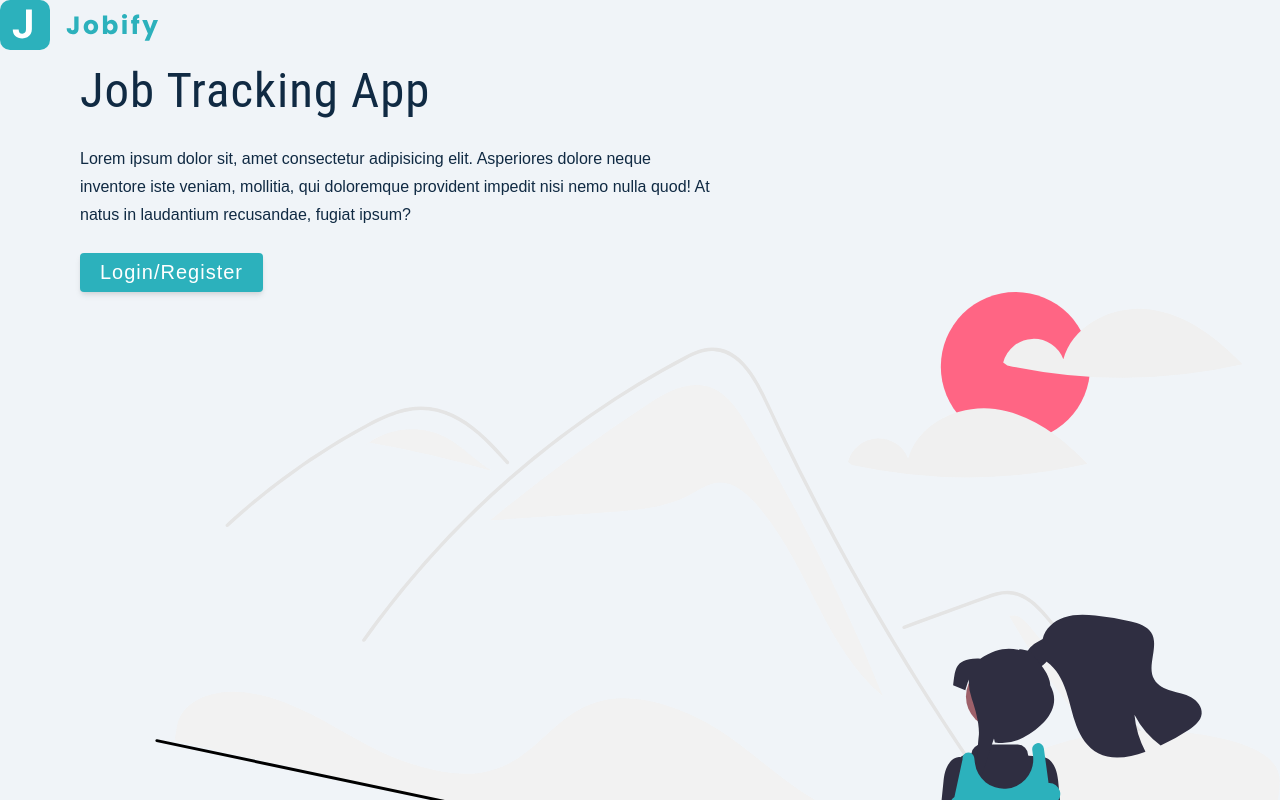
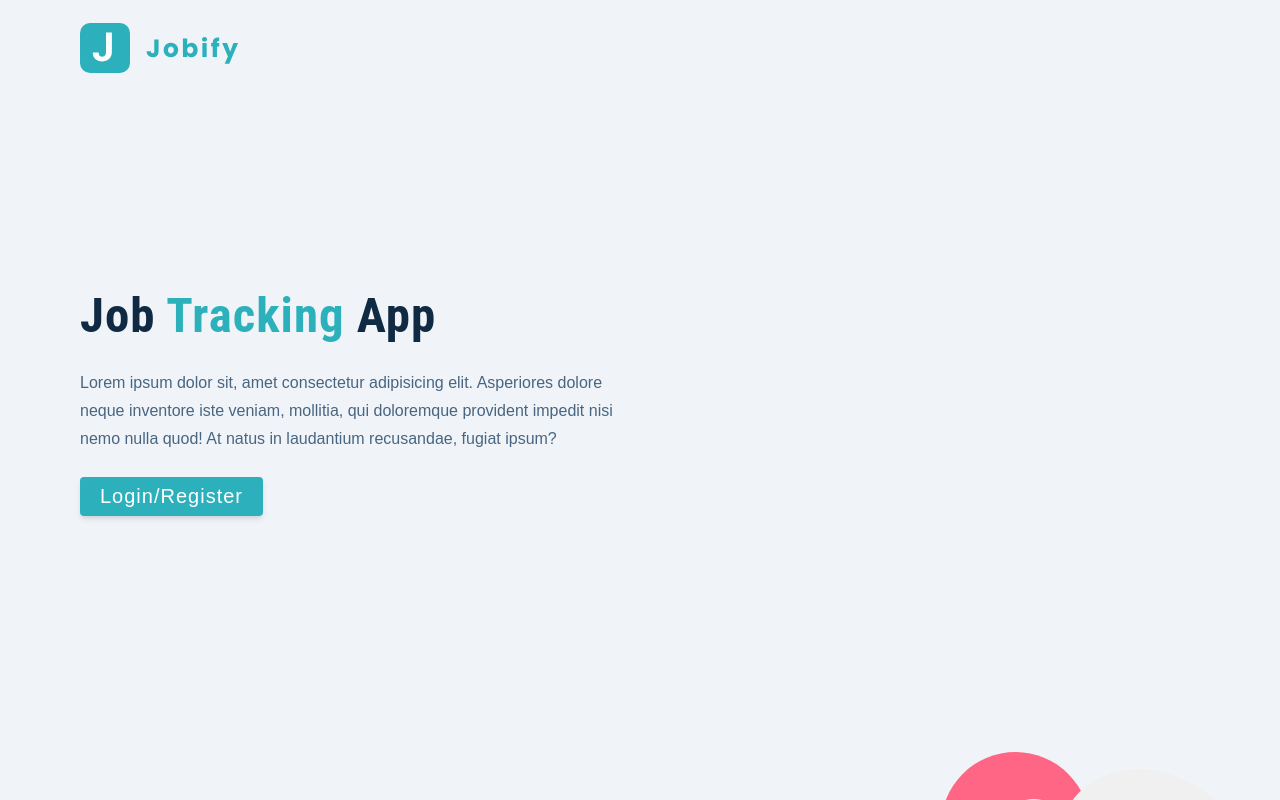
Before and after one commit to nick-tester/jobify, a React (Create React App) app in the folder client/: page / in a window 1280 px wide. Shown: the top 800 px of the page. Built offline with nearby package versions, Linux system fonts and the light colour scheme.

Commit message:
client: landing page styled-components exercise

```diff
--- a/client/src/pages/LandingPage.js
+++ b/client/src/pages/LandingPage.js
@@ -11,7 +11,7 @@
             </nav>
             <div className="container page">
                 <div className="info">
-                    <h1>job tracking app</h1>
+                    <h1>job <span>tracking</span> app</h1>
                     <p>Lorem ipsum dolor sit, amet consectetur adipisicing elit. Asperiores dolore neque inventore iste veniam, mollitia, qui doloremque provident impedit nisi nemo nulla quod! At natus in laudantium recusandae, fugiat ipsum?</p>
                     <button className="btn btn-hero">login/register</button>
                 </div>
@@ -22,7 +22,48 @@
 };
 
 const Wrapper = styled.main`
+    nav {
+        width: var(--fluid-width);
+        max-width: var(--max-width);
+        margin: 0 auto;
+        height: var(--nav-height);
+        display: flex;
+        align-items: center;
+    }
 
+    .page {
+        min-height: calc(100vh - var(--nav-height));
+        display: grid;
+        align-items: center;
+        margin-top: -3rem;
+    }
+
+    h1 {
+        font-weight: 700;
+
+        span {
+            color: var(--primary-500);
+        }
+    }
+
+    p {
+        color: var(--grey-600);
+    }
+
+    .main-img {
+        display: none;
+    }
+
+    @media (min-width: 992px) {
+        .page {
+            grid-template-columns: 1fr 1fr;
+            column-gap: 3rem;
+        }
+
+        .main-img {
+            display: block;
+        }
+    }
 `
 
 export default LandingPage;
```
